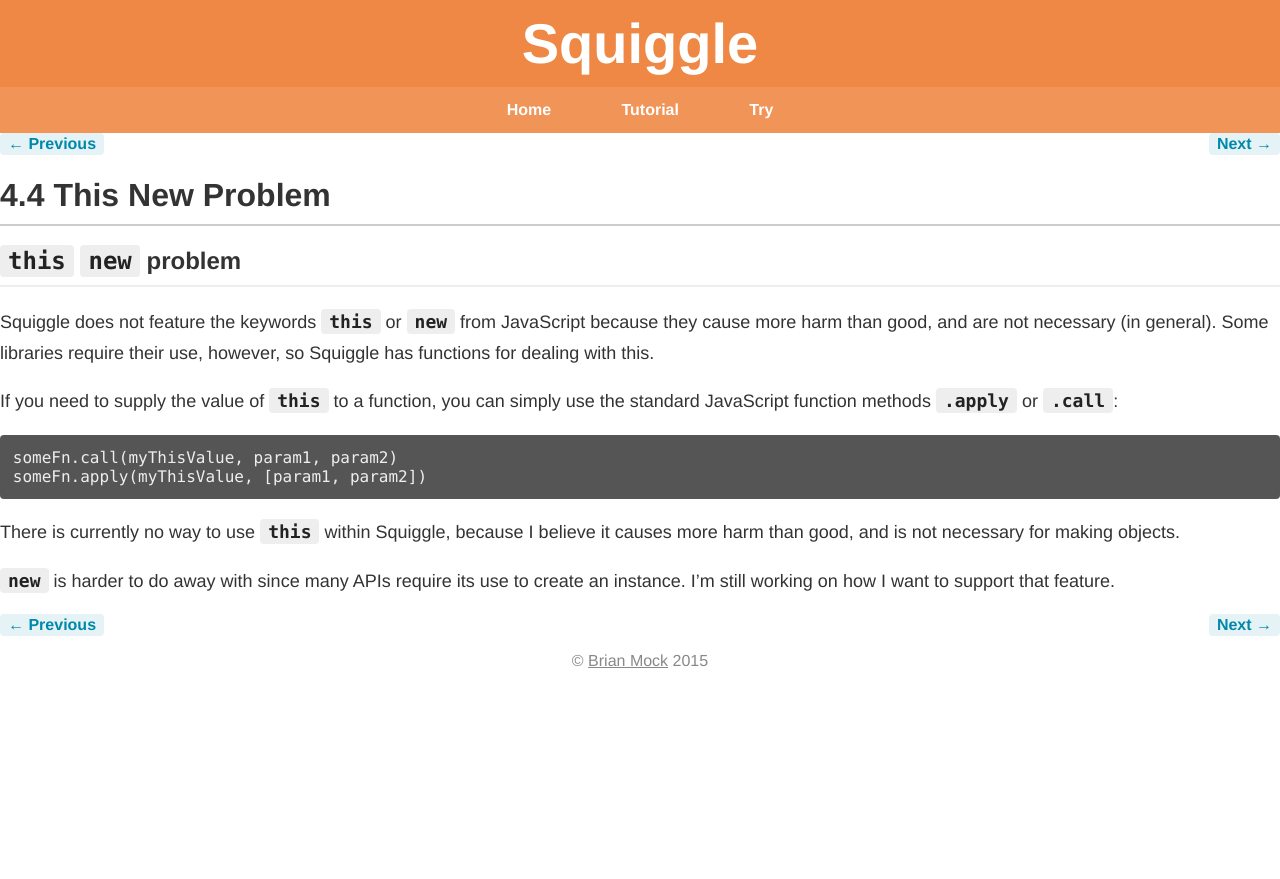
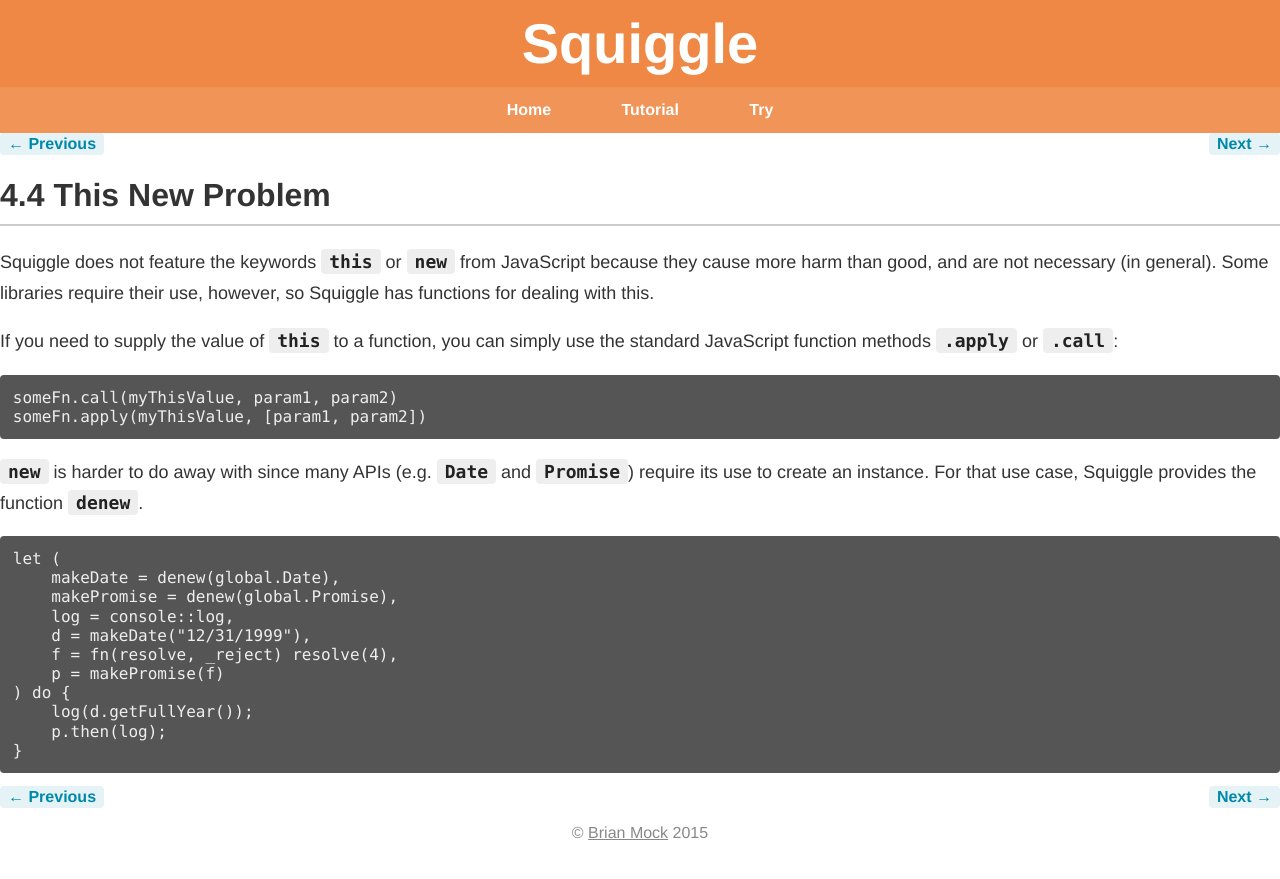
Before and after one commit to squiggle-lang/squiggle-lang.org, a Jekyll site: the page built from tutorial/chapter/4.4/index.md, in a window 1280 px wide. Shown: the top 879 px of the page. Built offline with Jekyll 4.4.1, drawn with Linux system fonts in a browser that asks for light colours.

Commit message:
Adds documentation for denew

```diff
--- a/tutorial/chapter/4.4/index.md
+++ b/tutorial/chapter/4.4/index.md
@@ -1,8 +1,6 @@
 ---
 title: "This New Problem"
 ---
-
-## `this` `new` problem
 
 Squiggle does not feature the keywords `this` or `new` from JavaScript because
 they cause more harm than good, and are not necessary (in general). Some
@@ -15,8 +13,18 @@
     someFn.call(myThisValue, param1, param2)
     someFn.apply(myThisValue, [param1, param2])
 
-There is currently no way to use `this` within Squiggle, because I believe it
-causes more harm than good, and is not necessary for making objects.
+`new` is harder to do away with since many APIs (e.g. `Date` and `Promise`)
+require its use to create an instance. For that use case, Squiggle provides the
+function `denew`.
 
-`new` is harder to do away with since many APIs require its use to create an
-instance. I'm still working on how I want to support that feature.
+    let (
+        makeDate = denew(global.Date),
+        makePromise = denew(global.Promise),
+        log = console::log,
+        d = makeDate("12/31/1999"),
+        f = fn(resolve, _reject) resolve(4),
+        p = makePromise(f)
+    ) do {
+        log(d.getFullYear());
+        p.then(log);
+    }
```
